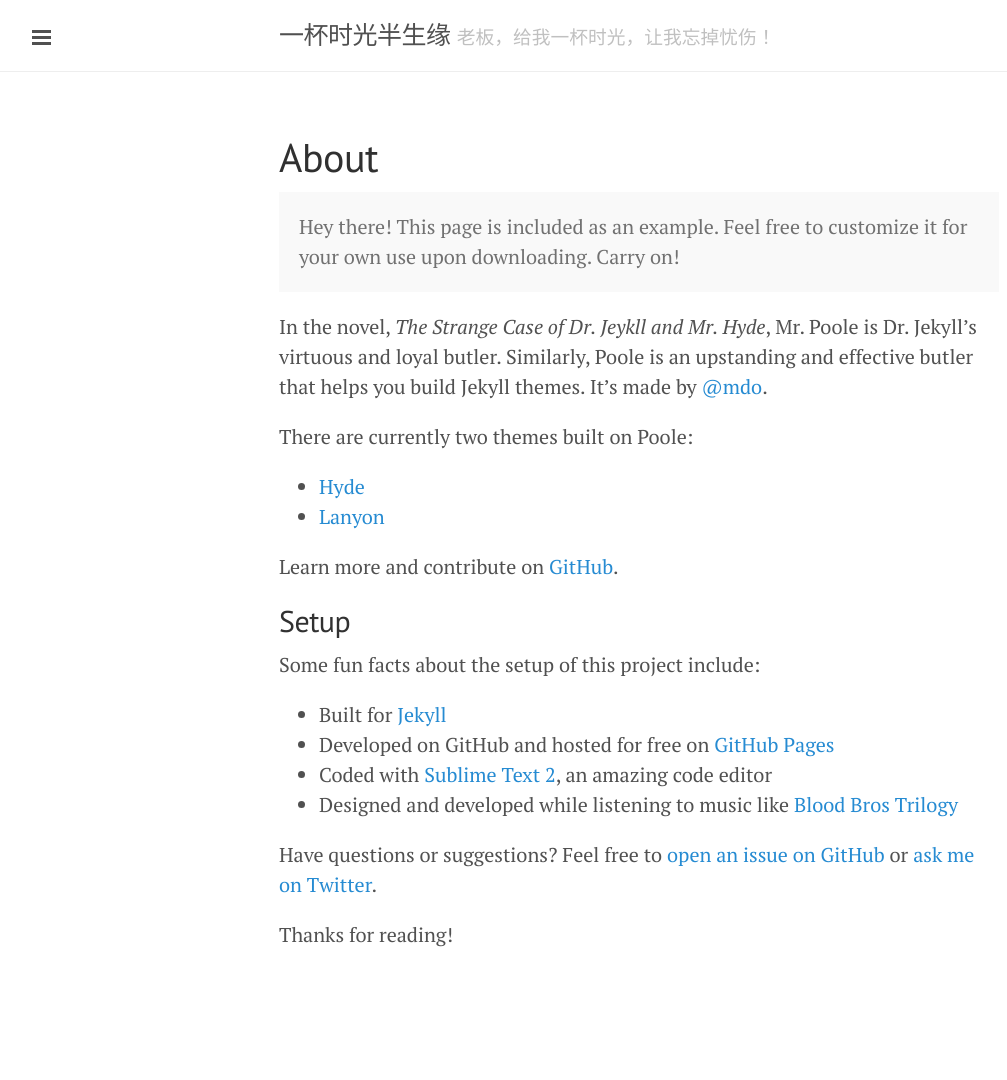
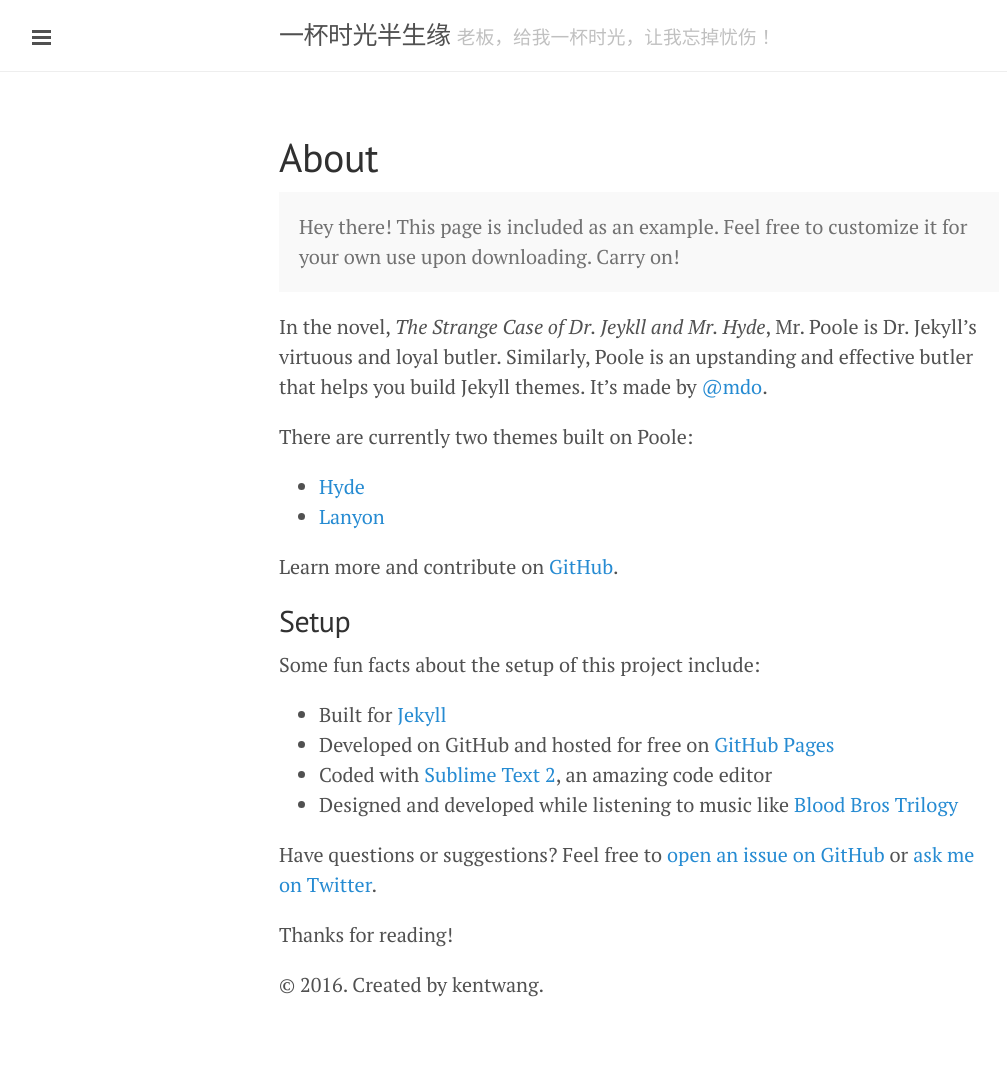
Before and after one commit to kentwang1403/kentwang1403.github.io, a Jekyll site: the page built from about.md, in a window 1280 px wide. Shown: the whole page, without its empty margins (1-1008 px from the left). Built offline with Jekyll 4.4.1, drawn with Linux system fonts in a browser that asks for light colours; Markdown is read by kramdown in place of the engine named in the settings; before the commit the page ends 1030 px from its top, so only the background shows below that.

Commit message:
Update about.md

```diff
--- a/about.md
+++ b/about.md
@@ -28,3 +28,5 @@ Some fun facts about the setup of this project include:
 Have questions or suggestions? Feel free to [open an issue on GitHub](https://github.com/poole/issues/new) or [ask me on Twitter](https://twitter.com/mdo).
 
 Thanks for reading!
+
+© {{ site.time | date: '%Y' }}. Created by kentwang.
```
